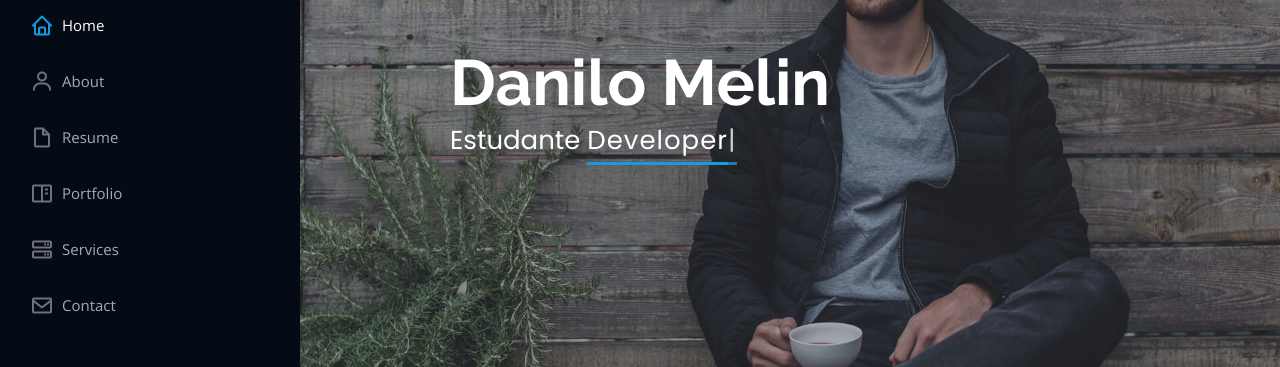
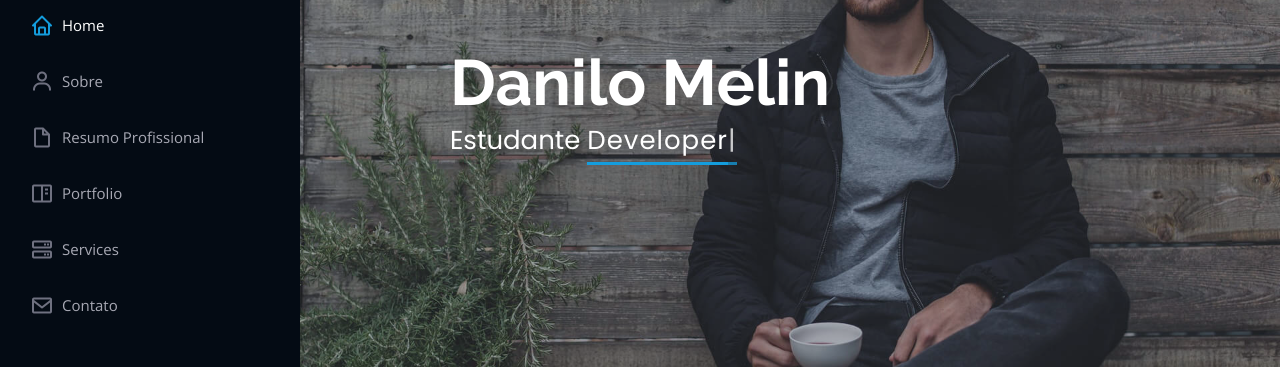
Before and after one commit to DaniloMelin/portfolio, a plain HTML site: page index.html in a window 1280 px wide. Shown: the part 268-635 px from the top of the page. Drawn offline with nearby package versions, Linux system fonts and the light colour scheme.

Commit message:
Tradução do menu lateral

```diff
--- a/index.html
+++ b/index.html
@@ -79,12 +79,12 @@
             </li>
             <li>
               <a href="#about" class="nav-link scrollto"
-                ><i class="bx bx-user"></i> <span>About</span></a
+                ><i class="bx bx-user"></i> <span>Sobre</span></a
               >
             </li>
             <li>
               <a href="#resume" class="nav-link scrollto"
-                ><i class="bx bx-file-blank"></i> <span>Resume</span></a
+                ><i class="bx bx-file-blank"></i> <span>Resumo Profissional</span></a
               >
             </li>
             <li>
@@ -99,7 +99,7 @@
             </li>
             <li>
               <a href="#contact" class="nav-link scrollto"
-                ><i class="bx bx-envelope"></i> <span>Contact</span></a
+                ><i class="bx bx-envelope"></i> <span>Contato</span></a
               >
             </li>
           </ul>
```
